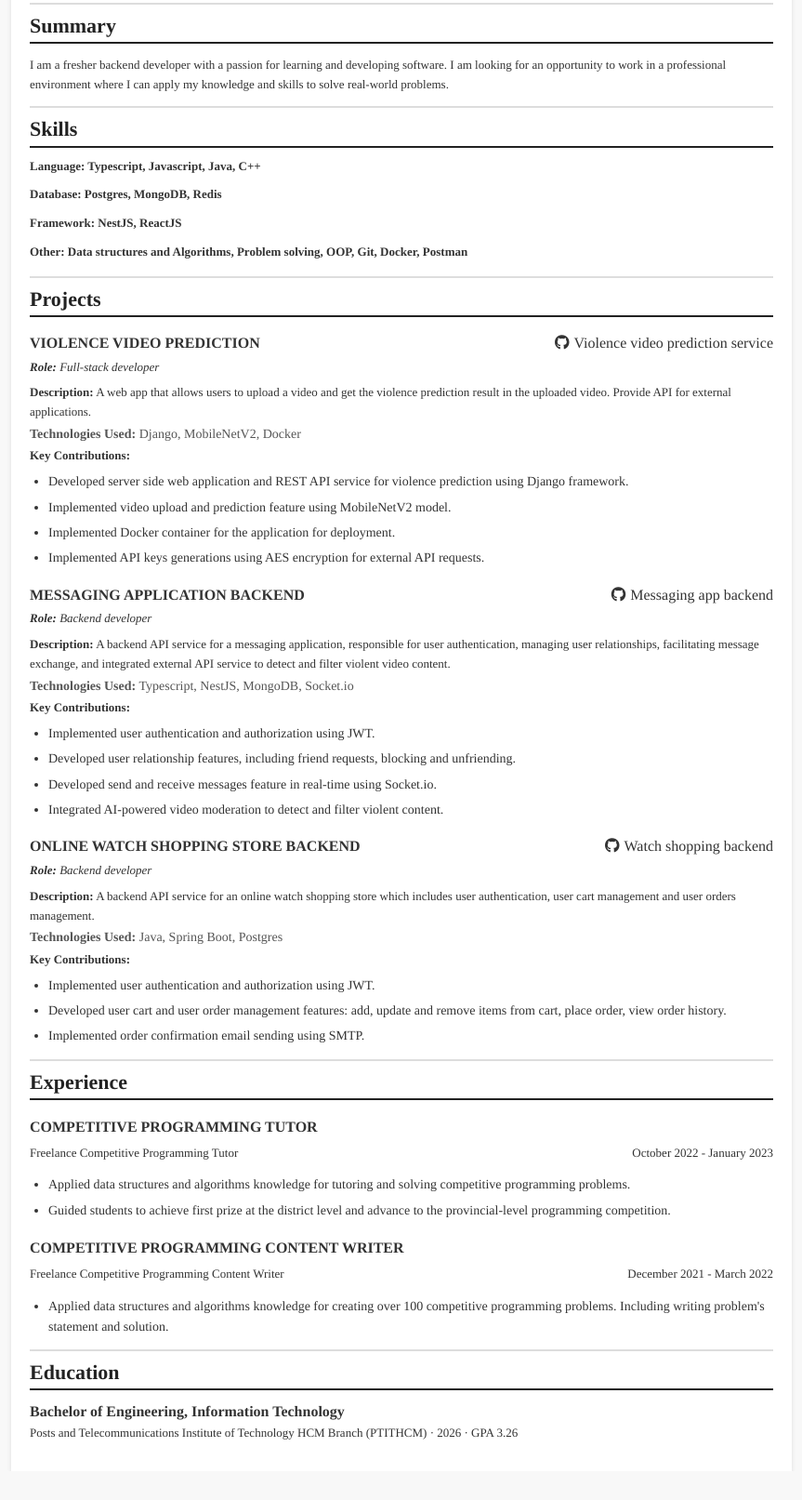
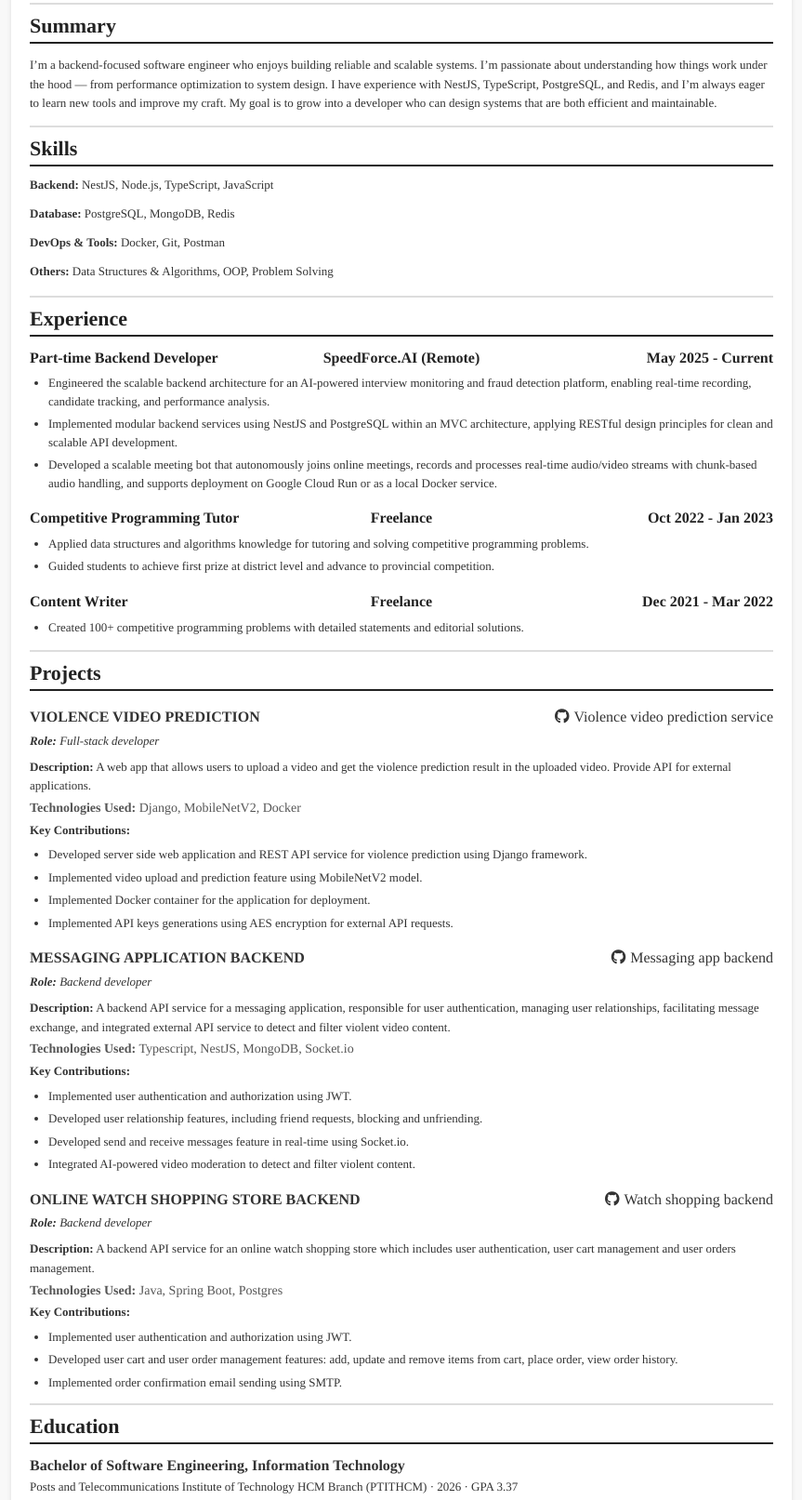
Before and after one commit to nnminh-sam/resume, a plain HTML site: page index.html in a window 1280 px wide. Shown: the part 93-1706 px from the top of the page at 93% size, without its empty margins (208-1071 px from the left). Before the commit the page ends 1675 px from the top, so only its background shows below. Drawn offline with Linux system fonts and the light colour scheme.

Commit message:
update: udpated experience section

```diff
--- a/index.html
+++ b/index.html
@@ -12,6 +12,7 @@
   </head>
   <body>
     <div class="cv-container">
+      <!-- * Confacts & Personal Information Section -->
       <section class="personal-info">
         <h1 class="full-name">Nguyen Nhat Minh</h1>
         <div class="detail-information">
@@ -34,37 +35,106 @@
         </div>
       </section>
 
+      <!-- * Personal Summary Section -->
       <section class="summary">
         <div class="divider"></div>
         <h2 class="section-title">Summary</h2>
         <p>
-          I am a fresher backend developer with a passion for learning and
-          developing software. I am looking for an opportunity to work in a
-          professional environment where I can apply my knowledge and skills to
-          solve real-world problems.
+          I’m a backend-focused software engineer who enjoys building reliable
+          and scalable systems. I’m passionate about understanding how things
+          work under the hood — from performance optimization to system design.
+          I have experience with NestJS, TypeScript, PostgreSQL, and Redis, and
+          I’m always eager to learn new tools and improve my craft. My goal is
+          to grow into a developer who can design systems that are both
+          efficient and maintainable.
         </p>
       </section>
 
+      <!-- * Skill Section -->
       <section class="skills">
         <div class="divider"></div>
         <h2 class="section-title">Skills</h2>
-        <strong>
-          <p>Language: Typescript, Javascript, Java, C++</p>
-        </strong>
-        <strong>
-          <p>Database: Postgres, MongoDB, Redis</p>
-        </strong>
-        <strong>
-          <p>Framework: NestJS, ReactJS</p>
-        </strong>
-        <strong>
-          <p>
-            Other: Data structures and Algorithms, Problem solving, OOP, Git,
-            Docker, Postman
-          </p>
-        </strong>
+        <p><strong>Backend:</strong> NestJS, Node.js, TypeScript, JavaScript</p>
+        <p><strong>Database:</strong> PostgreSQL, MongoDB, Redis</p>
+        <p><strong>DevOps & Tools:</strong> Docker, Git, Postman</p>
+        <p>
+          <strong>Others:</strong> Data Structures & Algorithms, OOP, Problem
+          Solving
+        </p>
       </section>
 
+      <!-- * Experience Section -->
+      <section class="experience">
+        <div class="divider"></div>
+        <h2 class="section-title">Experience</h2>
+
+        <div class="experience-item">
+          <div class="experience-header">
+            <span class="job-title">Part-time Backend Developer</span>
+            <span class="company">SpeedForce.AI (Remote)</span>
+            <span class="duration">May 2025 - Current</span>
+          </div>
+          <div class="key-achievement">
+            <ul>
+              <li>
+                Engineered the scalable backend architecture for an AI-powered
+                interview monitoring and fraud detection platform, enabling
+                real-time recording, candidate tracking, and performance
+                analysis.
+              </li>
+              <li>
+                Implemented modular backend services using NestJS and PostgreSQL
+                within an MVC architecture, applying RESTful design principles
+                for clean and scalable API development.
+              </li>
+              <li>
+                Developed a scalable meeting bot that autonomously joins online
+                meetings, records and processes real-time audio/video streams
+                with chunk-based audio handling, and supports deployment on
+                Google Cloud Run or as a local Docker service.
+              </li>
+            </ul>
+          </div>
+        </div>
+
+        <div class="experience-item">
+          <div class="experience-header">
+            <span class="job-title">Competitive Programming Tutor</span>
+            <span class="company">Freelance</span>
+            <span class="duration">Oct 2022 - Jan 2023</span>
+          </div>
+          <div class="key-achievement">
+            <ul>
+              <li>
+                Applied data structures and algorithms knowledge for tutoring
+                and solving competitive programming problems.
+              </li>
+              <li>
+                Guided students to achieve first prize at district level and
+                advance to provincial competition.
+              </li>
+            </ul>
+          </div>
+        </div>
+
+        <div class="experience-item">
+          <div class="experience-header">
+            <span class="job-title">Content Writer</span>
+            <span class="company">Freelance</span>
+            <span class="duration">Dec 2021 - Mar 2022</span>
+          </div>
+          <div class="key-achievement">
+            <ul>
+              <li>
+                Created 100+ competitive programming problems with detailed
+                statements and editorial solutions.
+              </li>
+            </ul>
+          </div>
+        </div>
+      </section>
+
+      <!-- * Project Section -->
       <section class="projects">
         <div class="divider"></div>
         <h2 class="section-title">Projects</h2>
@@ -202,69 +272,14 @@
         </div>
       </section>
 
-      <section class="experience">
-        <div class="divider"></div>
-        <h2 class="section-title">Experience</h2>
-
-        <div class="experience-item">
-          <h3 class="job-title">Competitive Programming Tutor</h3>
-          <p class="job-details">
-            <span class="role">
-              <span class="role">Freelance Competitive Programming Tutor</span>
-            </span>
-            <span class="duration">
-              October 2022
-              <span class="delimiter"> - </span>
-              January 2023
-            </span>
-          </p>
-          <div class="key-achievement">
-            <ul>
-              <li>
-                Applied data structures and algorithms knowledge for tutoring
-                and solving competitive programming problems.
-              </li>
-              <li>
-                Guided students to achieve first prize at the district level and
-                advance to the provincial-level programming competition.
-              </li>
-            </ul>
-          </div>
-        </div>
-
-        <div class="experience-item">
-          <h3 class="job-title">Competitive Programming Content Writer</h3>
-          <p class="job-details">
-            <span class="role">
-              <span class="role"
-                >Freelance Competitive Programming Content Writer</span
-              >
-            </span>
-            <span class="duration">
-              December 2021
-              <span class="delimiter"> - </span>
-              March 2022
-            </span>
-          </p>
-          <div class="key-achievement">
-            <ul>
-              <li>
-                Applied data structures and algorithms knowledge for creating
-                over 100 competitive programming problems. Including writing
-                problem's statement and solution.
-              </li>
-            </ul>
-          </div>
-        </div>
-      </section>
-
+      <!-- * Education Section -->
       <section class="education">
         <div class="divider"></div>
         <h2 class="section-title">Education</h2>
 
         <div class="education-item">
           <h3 class="degree-and-major">
-            <span class="degree">Bachelor of Engineering</span>,
+            <span class="degree">Bachelor of Software Engineering</span>,
             <span class="major">Information Technology</span>
           </h3>
           <p class="university">
@@ -275,7 +290,7 @@
             <span class="delimiter"> · </span>
             <span class="graduation-year"> 2026 </span>
             <span class="delimiter"> · </span>
-            <span class="graduation-year"> GPA 3.26 </span>
+            <span class="graduation-year"> GPA 3.37 </span>
           </p>
         </div>
       </section>
--- a/style.css
+++ b/style.css
@@ -145,15 +145,60 @@
   margin-bottom: 5px;
 }
 
-.job-title {
-  text-transform: uppercase;
-  margin-bottom: 5px;
+/* Experience */
+.experience-item {
+  margin-bottom: 15px;
 }
 
-.job-details {
+.experience-header {
   display: flex;
   justify-content: space-between;
+  align-items: baseline;
+  flex-wrap: wrap;
+  font-size: 16px;
+  font-weight: 600;
+  color: #222;
+  margin-bottom: 5px;
+  font-weight: bolder !important;
+}
+
+.experience-header .job-title {
+  flex: 1 1 30%;
+}
+
+.experience-header .company {
+  flex: 1 1 35%;
+  text-align: center;
+}
+
+.experience-header .duration {
+  flex: 1 1 30%;
+  text-align: right;
+}
+
+.key-achievement ul {
   margin-top: 5px;
+  padding-left: 20px;
+}
+
+.key-achievement li {
+  font-size: 13px;
+  margin-bottom: 5px;
+  line-height: 1.5;
+}
+
+/* Optional tweak for smaller screens */
+@media (max-width: 600px) {
+  .experience-header {
+    flex-direction: column;
+    align-items: flex-start;
+    gap: 3px;
+  }
+
+  .experience-header .company,
+  .experience-header .duration {
+    text-align: left;
+  }
 }
 
 /* Education */
```
Also changed, not shown: 1 other file.
